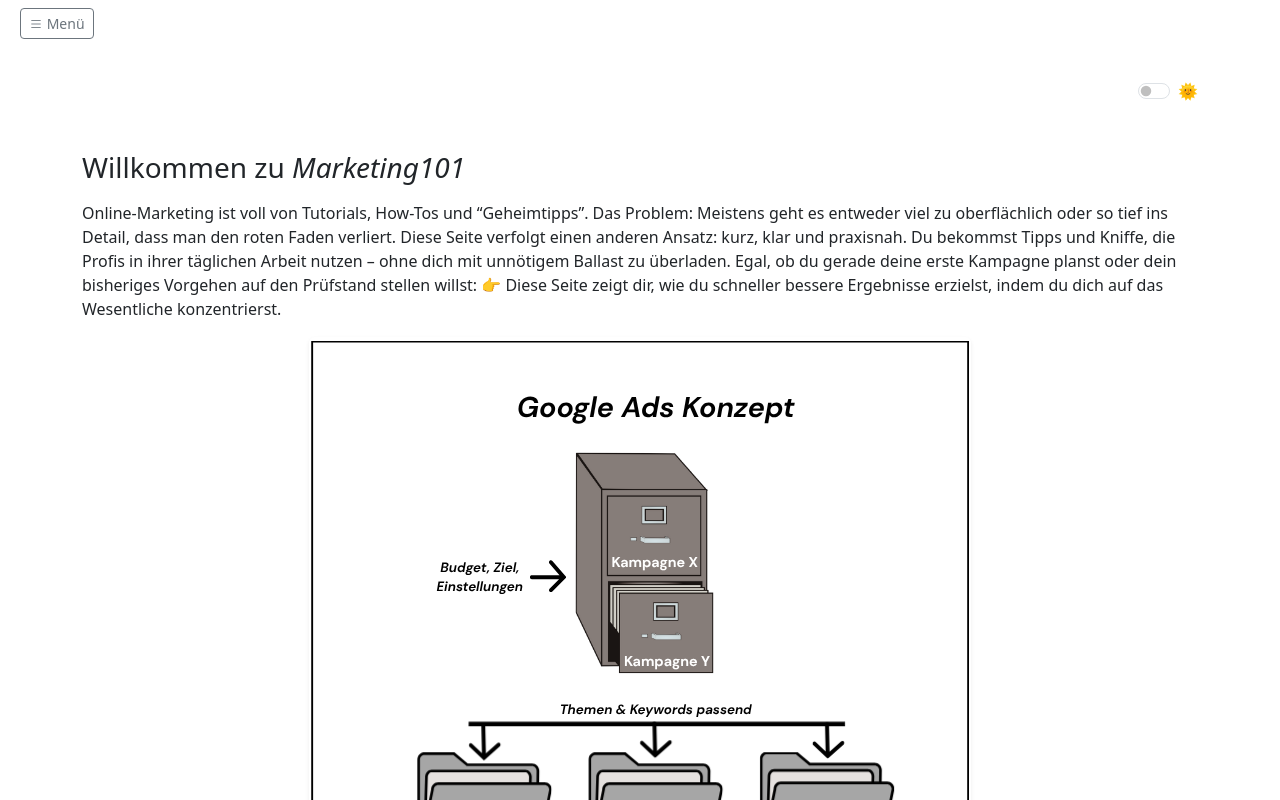
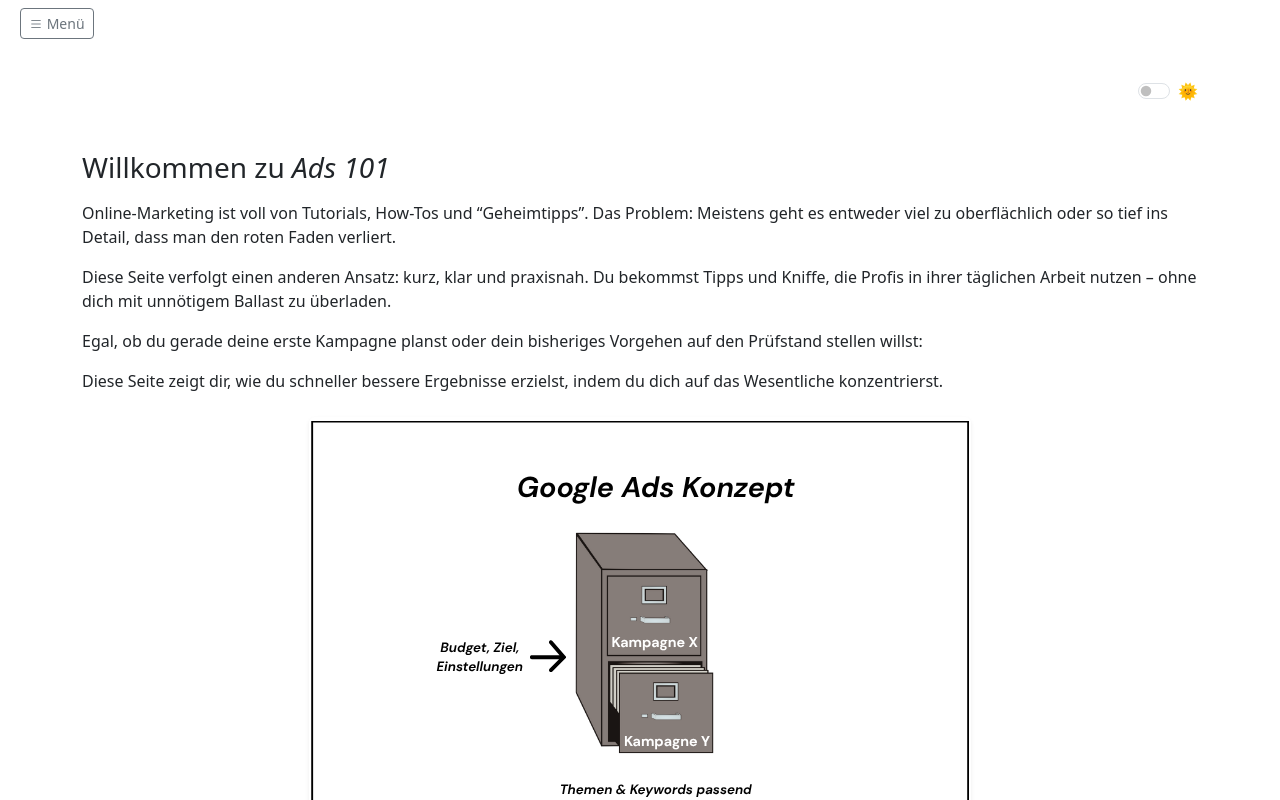
Before and after one commit to MimiDermaku/Marketing101, a plain HTML site: page index.html in a window 1280 px wide. Shown: the top 800 px of the page. Drawn offline with nearby package versions, Linux system fonts and the light colour scheme.

Commit message:
Generelle Updates minor stuff

```diff
--- a/index.html
+++ b/index.html
@@ -3,7 +3,7 @@
 <head>
     <meta charset="UTF-8">
     <meta name="viewport" content="width=device-width, initial-scale=1">
-    <title>Marketing 101</title>
+    <title>Ads 101</title>
 
     <script id="Cookiebot" src="https://consent.cookiebot.com/uc.js" data-cbid="f264e4d0-81ae-4704-a7da-7e333efcfd13" data-blockingmode="auto" type="text/javascript"></script>
     <script>(() => {
@@ -49,21 +49,19 @@
                 <div class="container">
                     <div class="row justify-content-center">
                         <div class="col-12">
-                                    <h6 class="h3 mb-3">Willkommen zu <em>Marketing101</em></h6>
-                                    <p>
-                                        Online-Marketing ist voll von Tutorials, How-Tos und “Geheimtipps”. Das Problem: Meistens geht es entweder viel zu oberflächlich oder so tief ins Detail, dass man den roten Faden verliert.
+                                    <h6 class="h3 mb-3">Willkommen zu <em>Ads 101</em></h6>
+                                    <p>Online-Marketing ist voll von Tutorials, How-Tos und “Geheimtipps”. Das Problem: Meistens geht es entweder viel zu oberflächlich oder so tief ins Detail, dass man den roten Faden verliert.</p>
 
-                                        Diese Seite verfolgt einen anderen Ansatz: kurz, klar und praxisnah.
-                                        Du bekommst Tipps und Kniffe, die Profis in ihrer täglichen Arbeit nutzen – ohne dich mit unnötigem Ballast zu überladen.
+                                       <p> Diese Seite verfolgt einen anderen Ansatz: kurz, klar und praxisnah.
+                                        Du bekommst Tipps und Kniffe, die Profis in ihrer täglichen Arbeit nutzen – ohne dich mit unnötigem Ballast zu überladen.</p>
 
-                                        Egal, ob du gerade deine erste Kampagne planst oder dein bisheriges Vorgehen auf den Prüfstand stellen willst:
-                                        👉 Diese Seite zeigt dir, wie du schneller bessere Ergebnisse erzielst, indem du dich auf das Wesentliche konzentrierst.
-                                    </p>
+                                        <p>Egal, ob du gerade deine erste Kampagne planst oder dein bisheriges Vorgehen auf den Prüfstand stellen willst:</p>
+                                        <p>Diese Seite zeigt dir, wie du schneller bessere Ergebnisse erzielst, indem du dich auf das Wesentliche konzentrierst.</p>
 
                             <div class="text-center">
                                 <img src="images/kampagne.png"
                                      alt="Wie ist Ads aufgebaut als Grafik"
-                                     class="img-fluid mx-auto d-block rounded shadow-sm"
+                                     class="img-fluid mx-auto d-block rounded shadow-sm mb-4 mt-4"
                                      style="max-width: 800px; height: auto;">
                             </div>
 
@@ -72,7 +70,7 @@
                                         <li><strong>Tipps aus der Praxis:</strong> Denkweisen, die sofort anwendbar sind.</li>
                                     </ul>
 
-                                    <div class="d-flex gap-2">
+                                    <div class="d-flex gap-2 mt-4">
                                         <a href="1_kampagnenplanung.html" class="btn btn-outline-secondary">Von vorne beginnen</a>
                                         <a href="6_begriffe.html" class="btn btn-outline-secondary">Begriffe nachschlagen</a>
                                     </div>
```
